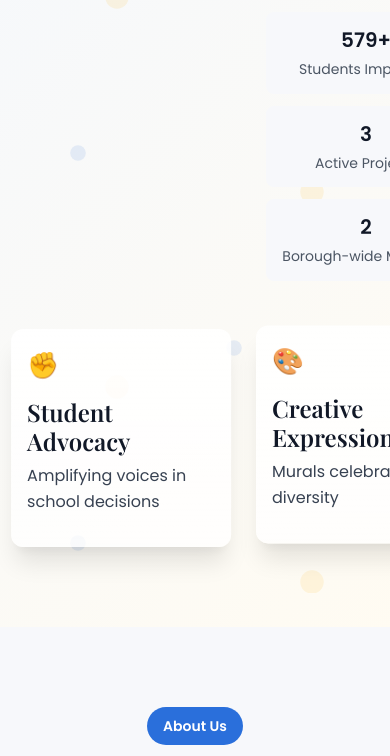
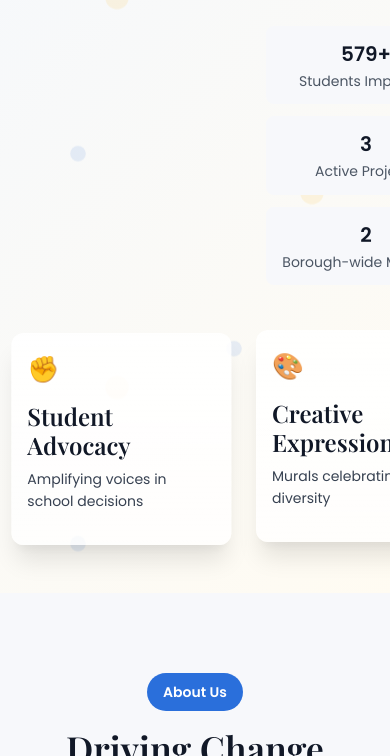
Before and after one commit to msestudentequity/equity-club-site, a plain HTML site: page index.html in a window 390 px wide. Shown: the part 281-1037 px from the top of the page. Drawn offline with nearby package versions, Linux system fonts and the light colour scheme.

Commit message:
mobile responsiveness patch 2

```diff
--- a/index.html
+++ b/index.html
@@ -2,7 +2,7 @@
 <html lang="en">
 <head>
     <meta charset="UTF-8">
-    <meta name="viewport" content="width=device-width, initial-scale=1.0">
+    <meta name="viewport" content="width=device-width, initial-scale=1.0, maximum-scale=1.0, user-scalable=no">
     <title>Student Equity Leader Club</title>
     <link rel="preconnect" href="https://fonts.googleapis.com">
     <link rel="preconnect" href="https://fonts.gstatic.com" crossorigin>
@@ -117,6 +117,18 @@
             -webkit-font-smoothing: antialiased;
             -moz-osx-font-smoothing: grayscale;
             overflow-x: hidden;
+            width: 100%;
+            min-width: 320px;
+        }
+
+        @media (max-width: 768px) {
+            body {
+                font-size: var(--text-sm);
+            }
+        }
+
+        * {
+            box-sizing: border-box;
         }
 
         h1, h2, h3, h4, h5, h6 {
@@ -445,6 +457,19 @@
             align-items: center;
             padding: var(--space-20) 0;
             overflow: hidden;
+        }
+
+        @media (max-width: 768px) {
+            .hero-section {
+                min-height: auto;
+                padding: calc(80px + var(--space-8)) 0 var(--space-16) 0;
+            }
+        }
+
+        @media (max-width: 480px) {
+            .hero-section {
+                padding: calc(70px + var(--space-6)) 0 var(--space-12) 0;
+            }
         }
 
         .hero-background {
```
